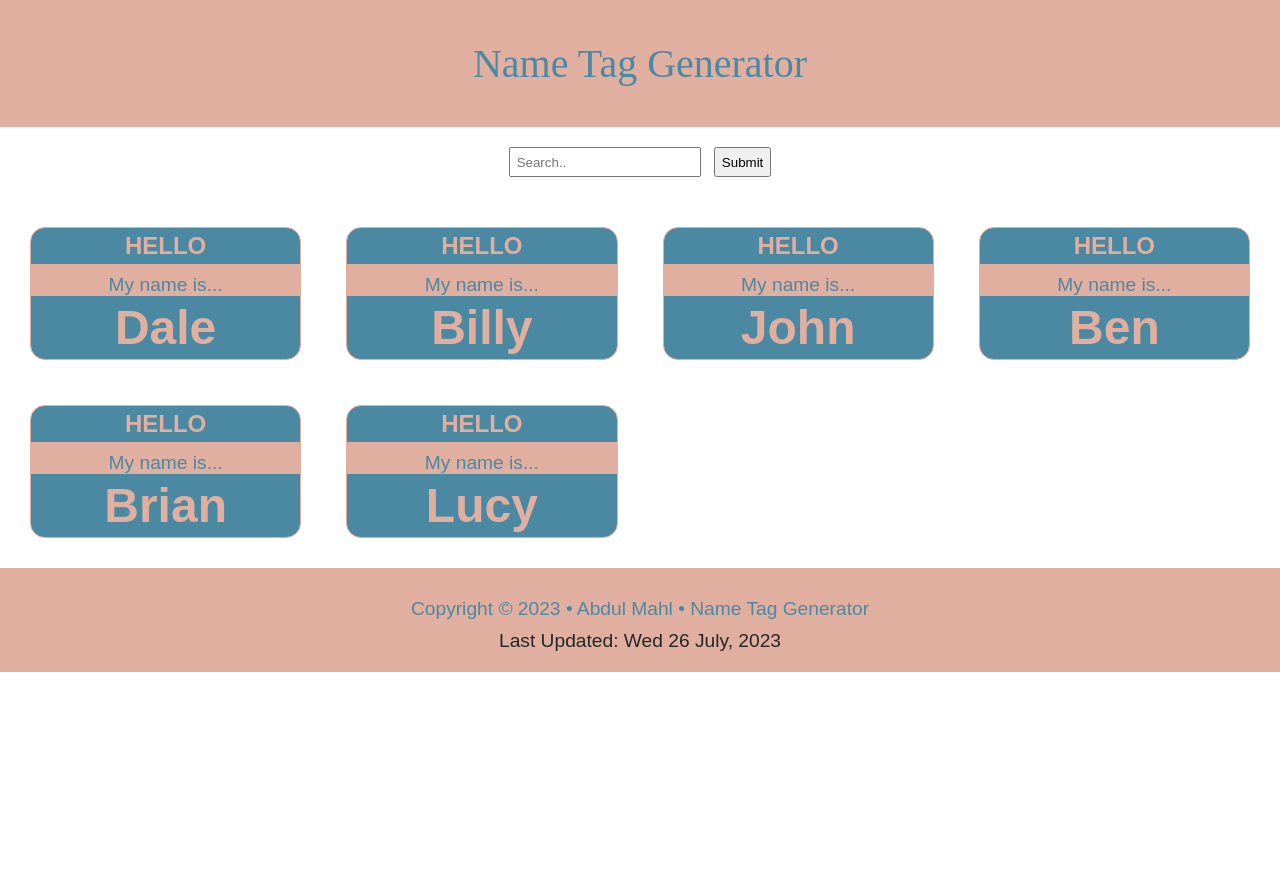
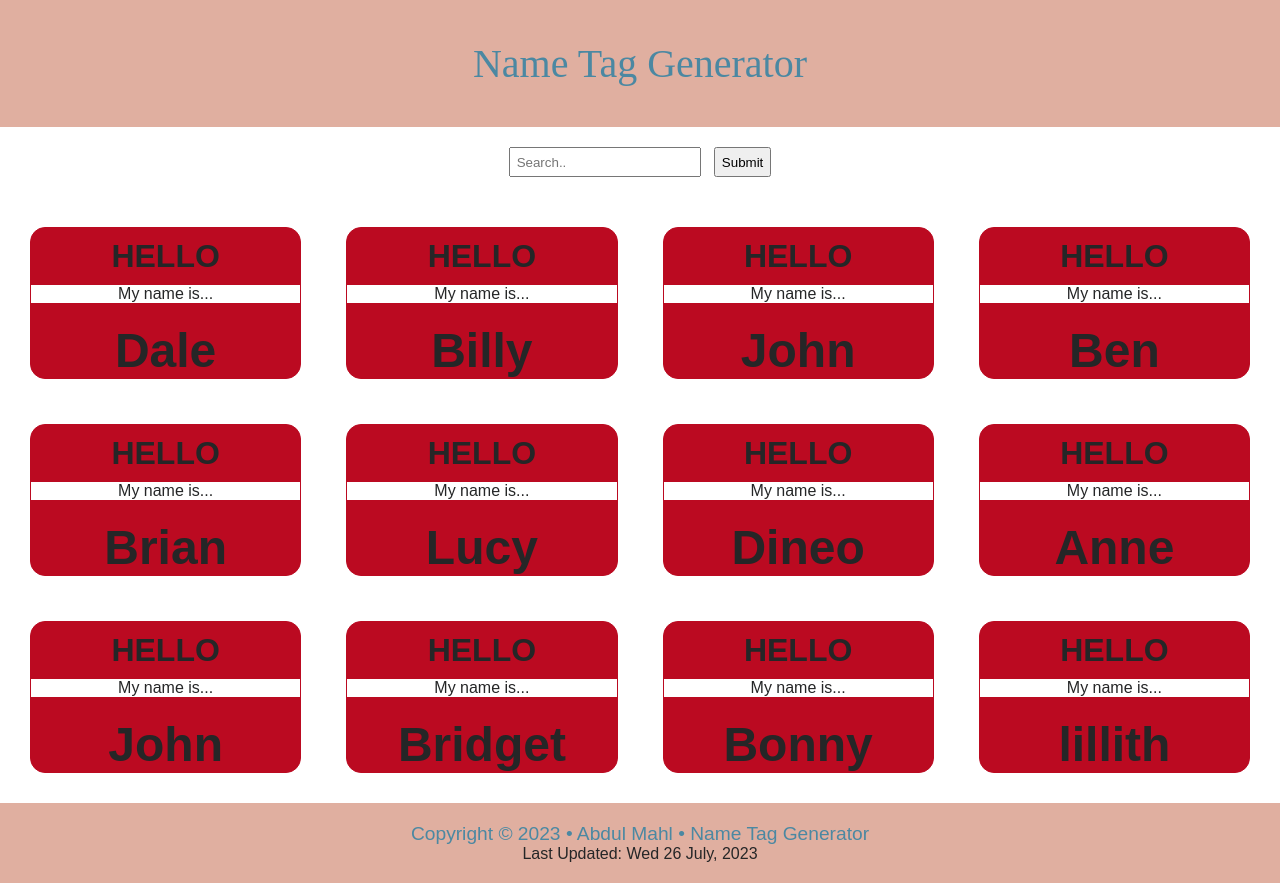
Before and after one commit to abdulmahl/myportal, a plain HTML site: page nametag/index.html in a window 1280 px wide. Before the commit the page ends 800 px from the top, so only its background shows below. Drawn offline with Linux system fonts and the light colour scheme.

Commit message:
Added more names on my json file

```diff
--- a/nametag/index.html
+++ b/nametag/index.html
@@ -9,7 +9,7 @@
 </head>
 <body>
     <header>
-        <div class="headerMsg">Name Tag Generator</div>
+        <div class="header">Name Tag Generator</div>
     </header>
     <form action="#">
         <input class="search" type="text" placeholder="Search.." name="search">
@@ -19,7 +19,7 @@
         <div class="nameTags"></div>
     </main>
     <footer>
-        <p>Copyright &COPY; <span id="year"></span> &bull; Abdul Mahl &bull; Name Tag Generator </p>
+        <p class="copyright">Copyright &COPY; <span id="year"></span> &bull; Abdul Mahl &bull; Name Tag Generator </p>
         <p class="updated">Last Updated: <span id="dateTime"></span> </p>
     </footer>
     <script src="scripts/main.js"></script>
--- a/nametag/json/data.json
+++ b/nametag/json/data.json
@@ -33,6 +33,42 @@
         "firstName": "Lucy",
         "lastName": "Null",
         "age": 29
+    },
+
+    {
+        "firstName": "Dineo",
+        "lastName": "Null",
+        "age": "null"
+    },
+
+    {
+        "firstName": "Anne",
+        "lastName": "Null",
+        "age": 23
+    },
+
+    {
+        "firstName": "John",
+        "lastName": "Null",
+        "age": "null"
+    },
+
+    {
+        "firstName": "Bridget",
+        "lastName": "Null",
+        "age": 21
+    },
+
+    {
+        "firstName": "Bonny",
+        "lastName": "Null",
+        "age": 33
+    },
+
+    {
+        "firstName": "lillith",
+        "lastName": "Null",
+        "age": 29
     }
 ]
 }
--- a/nametag/scripts/main.js
+++ b/nametag/scripts/main.js
@@ -43,25 +43,29 @@ fetch(jsonUrl)
     })
 
     .then(function (jsonTags) {
-        console.log(jsonTags);
+        // console.log(jsonTags);
         const persons = jsonTags['persons']
         const nameTag = document.querySelector('div.nameTags');
 
         persons.forEach(person => {
             let tag = document.createElement('section');
             let hello = document.createElement('h1');
+            hello.style.padding = '10px';
+            hello.style.fontSize = '2rem';
             let greeting = document.createElement('p');
-            let persoName = document.createElement('h1');
-            persoName.style.fontFamily = 'fantasy';
-            persoName.style.fontSize = '3rem';
+            greeting.style.backgroundColor = 'white';
+            let personName = document.createElement('h1');
+            personName.style.fontFamily = 'fantasy';
+            personName.style.fontSize = '3rem';
+            personName.style.padding = '20px 0px 0px 0px';
 
             hello.textContent = `HELLO`;
             greeting.textContent = `My name is...`;
-            persoName.textContent = `${person.firstName}`;
+            personName.textContent = `${person.firstName}`;
 
             tag.append(hello);
             tag.append(greeting);
-            tag.append(persoName);
+            tag.append(personName);
 
             nameTag.append(tag);
         });
--- a/nametag/styles/base.css
+++ b/nametag/styles/base.css
@@ -2,6 +2,8 @@
     --melon: #E0AFA0;
     --afblue: #4B88A2;
     --black: #252627;
+    --snow: #FFF9FB;
+    --red: #BB0A21;
 }
 
 * {
@@ -25,7 +27,8 @@ header, nav, main, footer {
     text-align: center;
 }
 
-div.headerMsg {
+div.header {
+    color: var(--afblue);
     font-size: 2.5rem;
     font-family: 'Ubuntu';
     padding: 20px 0px;
@@ -56,25 +59,14 @@ div.nameTags {
 
 section {
     margin: 20px;
-    border: 1px solid var(--melon);
+    border: 1px solid var(--red);
     border-radius: 15px;
-    background-color: var(--afblue);
-    color: var(--melon);
+    background-color: var(--red);
+    color: var(--black);
 }
 
-p {
-    background-color: var(--melon);
+p.copyright {
     color: var(--afblue);
-    padding: 10px 0px 0px 0px;
     font-size: 1.2rem;
 }
-
-div.nameTags h1 {
-    padding: .25rem;
-    text-align: center;
-}
-
-div.nameTags p {
-    text-align: center;
-}
 /* Name tag styling End */
```
